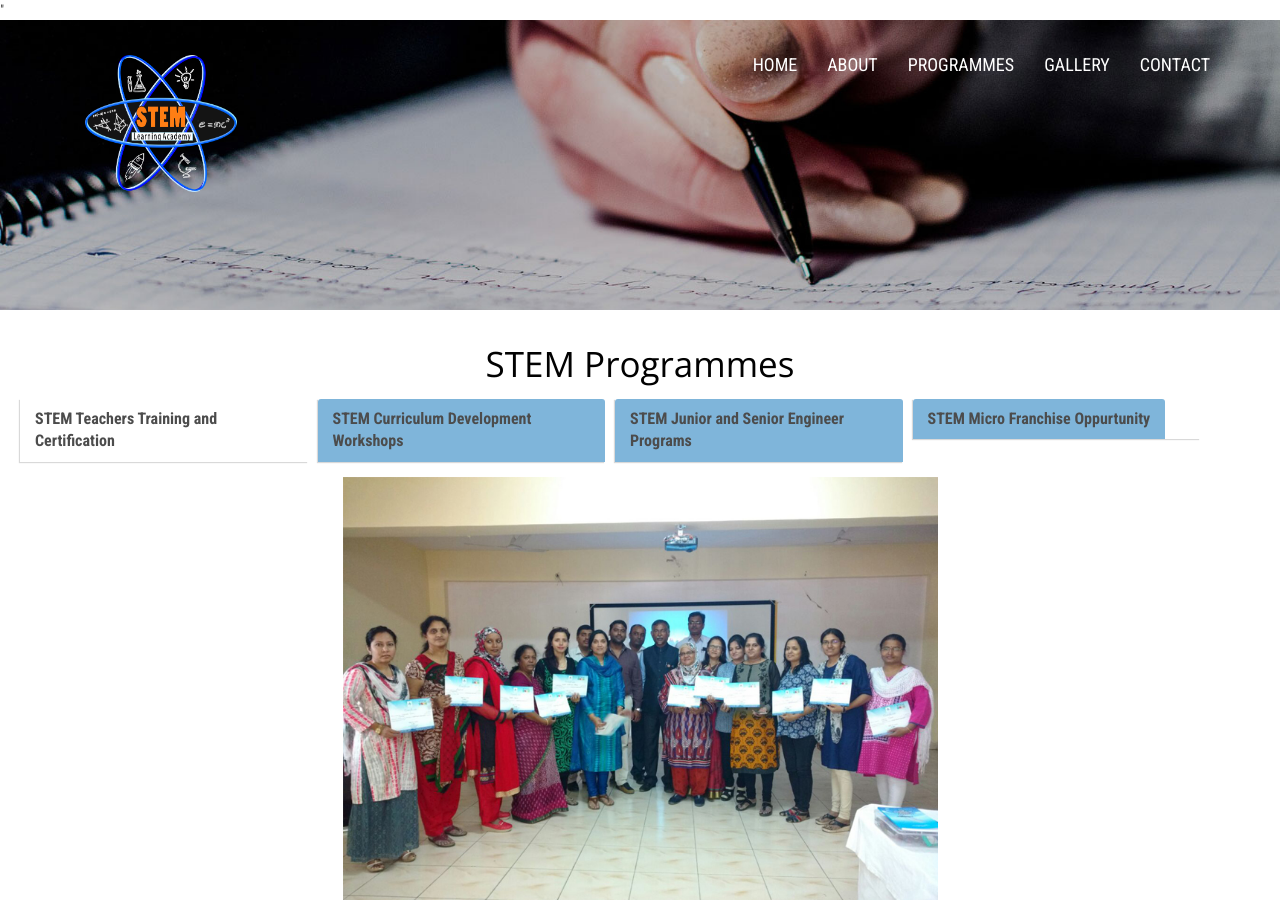
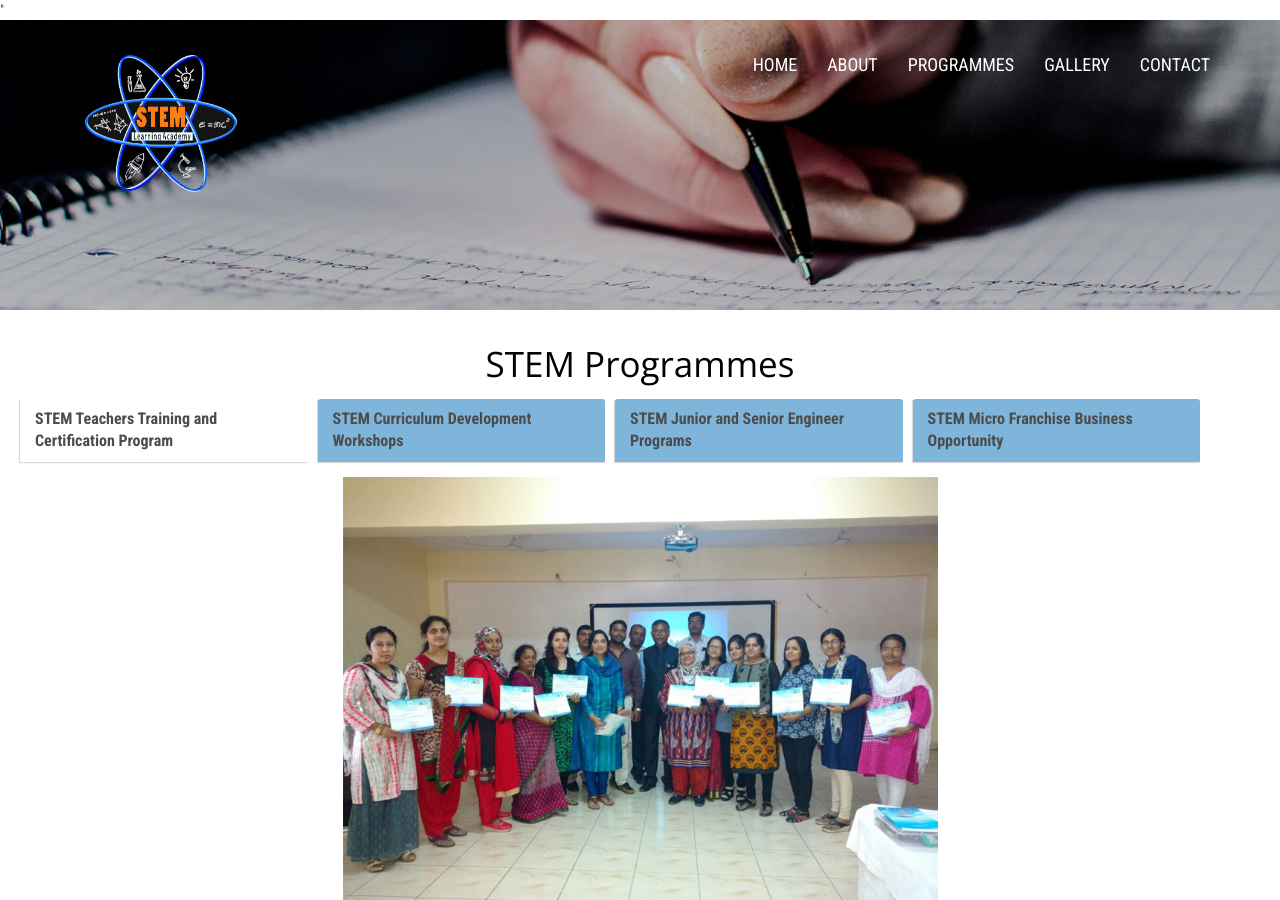
Before and after one commit to dhanyacm/stem, a Jekyll site: the page built from programmes.html, in a window 1280 px wide and 900 px high. Built offline with Jekyll 4.4.1, drawn with Linux system fonts in a browser that asks for light colours; a script that is not in the unit is left out.

Commit message:
Update programmes.html

```diff
--- a/programmes.html
+++ b/programmes.html
@@ -18,10 +18,10 @@ programmes: true
 			</div>
 		<div class="tabs">
     <ul class="tab-links">
-        <li class="active"><a href="#tab1">STEM Teachers Training and Certification</a></li>
+        <li class="active"><a href="#tab1">STEM Teachers Training and Certification Program</a></li>
         <li><a href="#tab2">STEM Curriculum Development Workshops</a></li>
         <li><a href="#tab3">STEM Junior and Senior Engineer Programs</a></li>
-        <li><a href="#tab4">STEM Micro Franchise Oppurtunity</a></li>
+        <li><a href="#tab4">STEM Micro Franchise Business Opportunity</a></li>
     </ul>
 
     <div class="tab-content">
```
